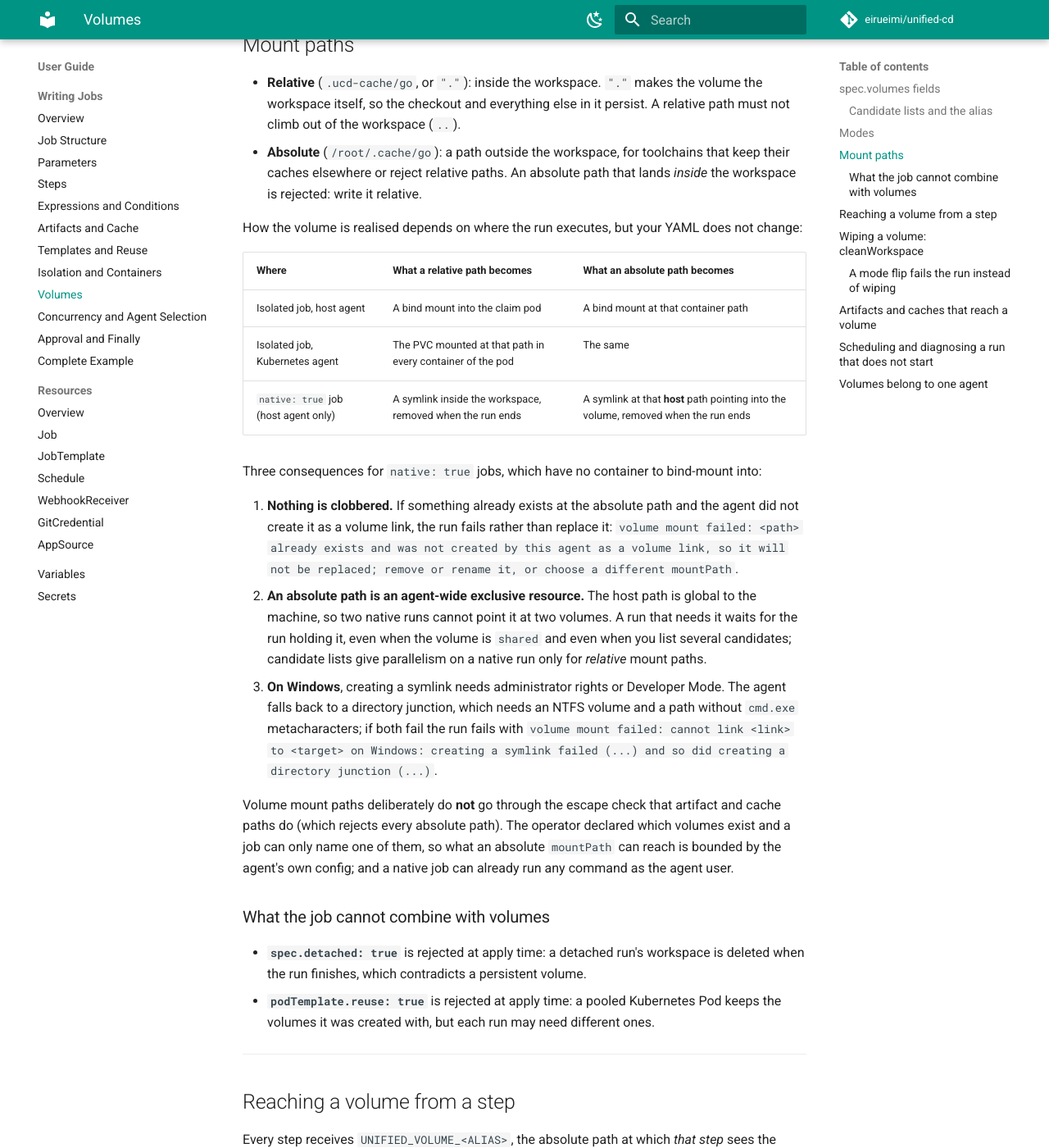
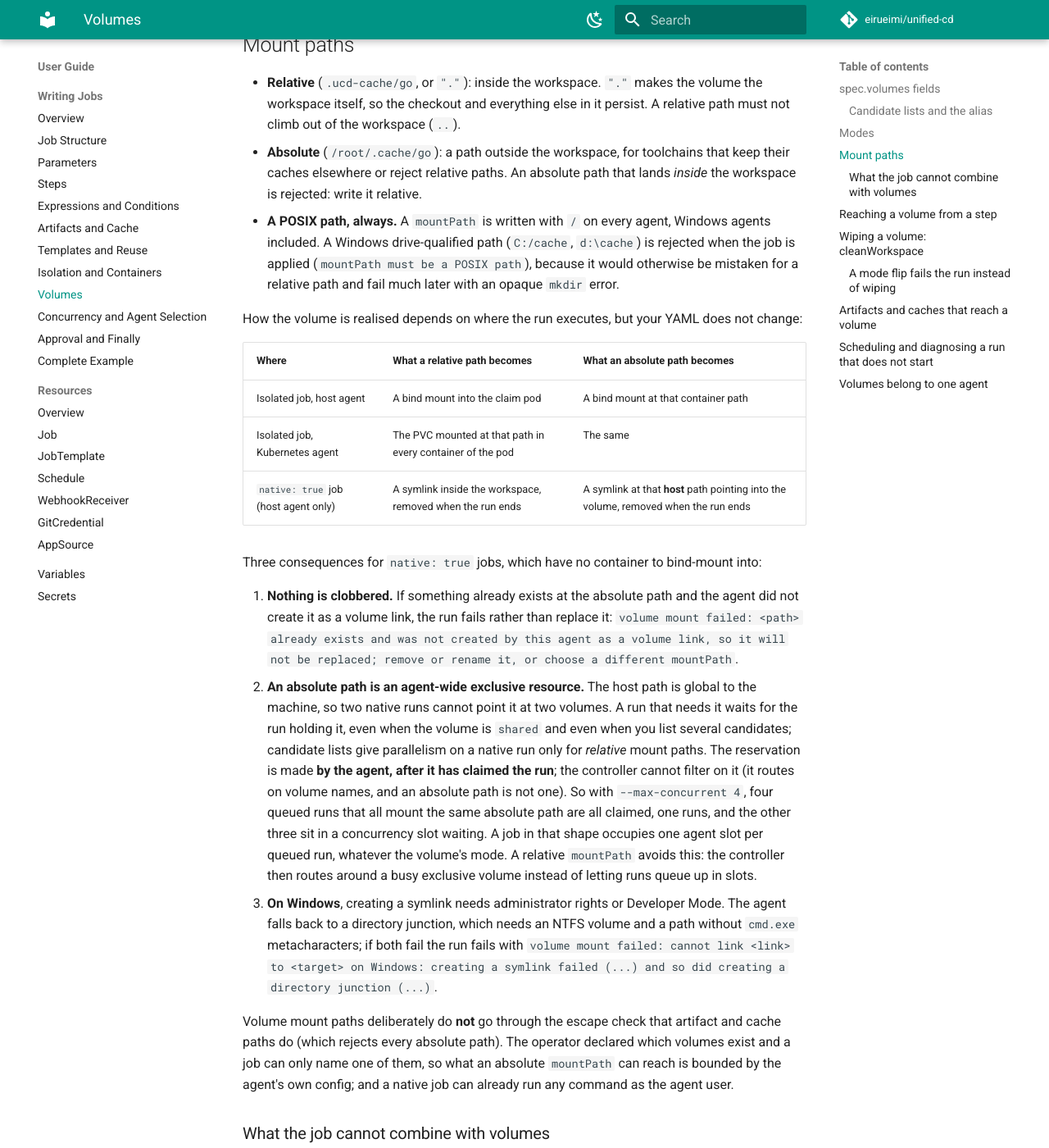
Before and after one commit to eirueimi/unified-cd, an MkDocs documentation site: the page built from docs/user-guide/writing-jobs/volumes.md, in a window 1280 px wide and 1400 px high, scrolled down 2846 px. Shown: the whole window at 82% size. Built offline with MkDocs 1.6.1 and Material for MkDocs 9.7.7, drawn with Linux system fonts in a browser that asks for light colours; comment, search, counter and statistics services are not loaded.

Commit message:
docs: correct the upgrade-order rationale; state what the controller cannot filter
The migration guide said an agent upgraded first would register against a schema
without agents.volumes. Agents never touch the schema; an old controller simply
ignores the new fields. The advice (controller first) is right, the reason was
not, and an operator could act on it.

Design 4.7 promised that the controller filters out runs that need a busy native
absolute mount path. It cannot: runs.required_volumes holds candidate names and
an absolute path matches none. Say plainly that an absolute native mount path is
reserved agent-side only, and state the consequence in the user guide: a job in
that shape occupies one agent slot per queued run, and a relative mountPath
avoids it. Also document that a mountPath is a POSIX path.

Co-Authored-By: Claude Opus 5 <noreply@anthropic.com>

```diff
--- a/docs/user-guide/writing-jobs/volumes.md
+++ b/docs/user-guide/writing-jobs/volumes.md
@@ -114,6 +114,10 @@ volume mount failed: spec.volumes[0]: volume "go-cache" is shared and cannot be
 - **Absolute** (`/root/.cache/go`): a path outside the workspace, for toolchains that keep their
   caches elsewhere or reject relative paths. An absolute path that lands *inside* the workspace is
   rejected: write it relative.
+- **A POSIX path, always.** A `mountPath` is written with `/` on every agent, Windows agents
+  included. A Windows drive-qualified path (`C:/cache`, `d:\cache`) is rejected when the job is
+  applied (`mountPath must be a POSIX path`), because it would otherwise be mistaken for a relative
+  path and fail much later with an opaque `mkdir` error.
 
 How the volume is realised depends on where the run executes, but your YAML does not change:
 
@@ -132,6 +136,12 @@ Three consequences for `native: true` jobs, which have no container to bind-moun
    machine, so two native runs cannot point it at two volumes. A run that needs it waits for the
    run holding it, even when the volume is `shared` and even when you list several candidates;
    candidate lists give parallelism on a native run only for *relative* mount paths.
+   The reservation is made **by the agent, after it has claimed the run**; the controller cannot
+   filter on it (it routes on volume names, and an absolute path is not one). So with
+   `--max-concurrent 4`, four queued runs that all mount the same absolute path are all claimed,
+   one runs, and the other three sit in a concurrency slot waiting. A job in that shape occupies one
+   agent slot per queued run, whatever the volume's mode. A relative `mountPath` avoids this: the
+   controller then routes around a busy exclusive volume instead of letting runs queue up in slots.
 3. **On Windows**, creating a symlink needs administrator rights or Developer Mode. The agent falls
    back to a directory junction, which needs an NTFS volume and a path without `cmd.exe`
    metacharacters; if both fail the run fails with
```
Also changed, not shown: docs/operator-manual/migrations/2026-10-20-named-volumes.md (+3 -4 lines), docs/superpowers/specs/2026-10-20-agent-named-volumes-design.md (+30 -12 lines).
